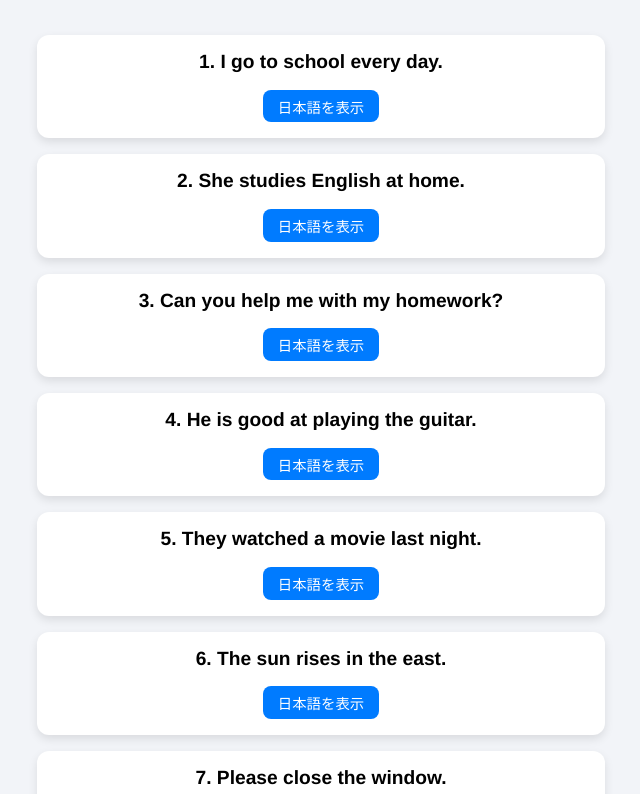
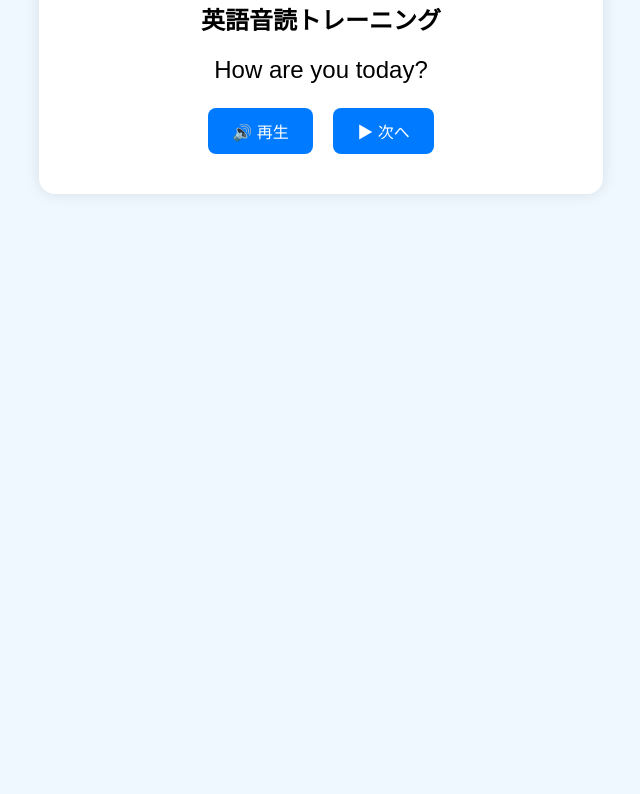
Before and after one commit to yuu8484/ondoku-english, a plain HTML site: page index.html in a window 1280 px wide. Shown: the part 83-877 px from the top of the page, without its empty margins (319-959 px from the left). After the commit the page ends 800 px from the top, so only its background shows below. Drawn offline with Linux system fonts and the light colour scheme.

Commit message:
Add files via upload

```diff
--- a/index.html
+++ b/index.html
@@ -3,123 +3,102 @@
 <head>
   <meta charset="UTF-8" />
   <meta name="viewport" content="width=device-width, initial-scale=1.0"/>
-  <title>音読英語学習（高校生向け）</title>
+  <title>音読英語学習</title>
   <style>
     body {
+      font-family: Arial, sans-serif;
+      text-align: center;
       margin: 0;
-      padding: 0;
-      background-color: #f2f4f8;
-      font-family: 'Helvetica Neue', sans-serif;
-      display: flex;
-      flex-direction: column;
-      align-items: center;
-    }
-    h1 {
-      margin-top: 2rem;
-      font-size: 1.6em;
-      text-align: center;
+      padding: 2rem;
+      background: #f0f8ff;
     }
     .container {
-      max-width: 600px;
-      width: 100%;
-      padding: 1rem;
-      box-sizing: border-box;
+      max-width: 500px;
+      margin: auto;
+      background: #fff;
+      padding: 2rem;
+      border-radius: 1rem;
+      box-shadow: 0 0 15px rgba(0,0,0,0.1);
     }
-    .question-box {
-      background-color: #fff;
-      margin: 1rem 0;
-      padding: 1rem;
-      border-radius: 12px;
-      box-shadow: 0 4px 10px rgba(0,0,0,0.1);
-      text-align: center;
+    #question {
+      font-size: 1.5rem;
+      margin-bottom: 1rem;
     }
-    .english {
-      font-size: 1.2em;
-      font-weight: bold;
-      margin-bottom: 0.5em;
+    .btn {
+      padding: 0.7rem 1.5rem;
+      margin: 0.5rem;
+      border: none;
+      border-radius: 0.5rem;
+      background: #007BFF;
+      color: white;
+      font-size: 1rem;
       cursor: pointer;
     }
-    .translation {
-      display: none;
-      font-size: 0.95em;
-      font-style: italic;
-      color: #555;
-      margin-top: 0.5em;
-    }
-    button {
-      background-color: #007BFF;
-      color: white;
-      border: none;
-      border-radius: 8px;
-      padding: 0.4em 1em;
-      font-size: 0.9em;
-      margin-top: 0.5em;
-      cursor: pointer;
-    }
-    button:hover {
-      background-color: #0056b3;
+    .btn:hover {
+      background: #0056b3;
     }
   </style>
 </head>
 <body>
-  <h1>音読英語学習（高校生向け）</h1>
-  <div class="container" id="app"></div>
+  <div class="container">
+    <h2>英語音読トレーニング</h2>
+    <div id="question">Loading...</div>
+    <button class="btn" onclick="playAudio()">🔊 再生</button>
+    <button class="btn" onclick="nextQuestion()">▶ 次へ</button>
+  </div>
 
   <script>
     const questions = [
-      { en: "I go to school every day.", ja: "私は毎日学校に行きます。" },
-      { en: "She studies English at home.", ja: "彼女は家で英語を勉強します。" },
-      { en: "Can you help me with my homework?", ja: "宿題を手伝ってくれますか？" },
-      { en: "He is good at playing the guitar.", ja: "彼はギターを弾くのが得意です。" },
-      { en: "They watched a movie last night.", ja: "彼らは昨晩映画を見ました。" },
-      { en: "The sun rises in the east.", ja: "太陽は東から昇ります。" },
-      { en: "Please close the window.", ja: "窓を閉めてください。" },
-      { en: "Do you like sports?", ja: "あなたはスポーツが好きですか？" },
-      { en: "It’s important to read books.", ja: "本を読むことは大切です。" },
-      { en: "We are going to the museum tomorrow.", ja: "私たちは明日博物館に行きます。" },
-      { en: "He was absent from school.", ja: "彼は学校を欠席しました。" },
-      { en: "I have never been to Kyoto.", ja: "私は京都に行ったことがありません。" },
-      { en: "Let’s practice together.", ja: "一緒に練習しましょう。" },
-      { en: "I want to be a doctor.", ja: "私は医者になりたいです。" },
-      { en: "Don’t forget your homework.", ja: "宿題を忘れないでください。" },
-      { en: "She looks happy today.", ja: "彼女は今日うれしそうです。" },
-      { en: "My favorite subject is math.", ja: "私の好きな教科は数学です。" },
-      { en: "He speaks three languages.", ja: "彼は3か国語を話します。" },
-      { en: "Can I ask you a question?", ja: "質問してもいいですか？" },
-      { en: "We enjoyed our school trip.", ja: "私たちは修学旅行を楽しみました。" },
+      "How are you today?",
+      "This is a pen.",
+      "Can you help me?",
+      "I have two brothers.",
+      "She likes apples.",
+      "Where is the station?",
+      "It’s sunny today.",
+      "What time is it now?",
+      "I want to go to the library.",
+      "Do you speak English?",
+      "He is studying math.",
+      "Let’s go shopping.",
+      "My favorite food is sushi.",
+      "Please open the window.",
+      "I live in Japan.",
+      "I usually get up at seven.",
+      "This book is interesting.",
+      "I play soccer on weekends.",
+      "She is my best friend.",
+      "We visited Kyoto last year."
     ];
 
-    const app = document.getElementById("app");
+    let index = 0;
 
-    questions.forEach((q, i) => {
-      const box = document.createElement("div");
-      box.className = "question-box";
+    function loadQuestion() {
+      document.getElementById("question").innerText = questions[index];
+    }
 
-      const en = document.createElement("div");
-      en.className = "english";
-      en.textContent = `${i + 1}. ${q.en}`;
-      en.addEventListener("click", () => {
-        const utter = new SpeechSynthesisUtterance(q.en);
-        utter.lang = "en-US";
-        speechSynthesis.speak(utter);
-      });
-      box.appendChild(en);
+    function playAudio() {
+      const text = questions[index];
+      const utter = new SpeechSynthesisUtterance(text);
+      utter.lang = "en-US";
+      const voices = speechSynthesis.getVoices();
+      const enVoice = voices.find(v => v.lang === "en-US" || v.lang.startsWith("en"));
+      if (enVoice) utter.voice = enVoice;
+      speechSynthesis.speak(utter);
+    }
 
-      const btn = document.createElement("button");
-      btn.textContent = "日本語を表示";
-      box.appendChild(btn);
+    function nextQuestion() {
+      index = (index + 1) % questions.length;
+      loadQuestion();
+    }
 
-      const ja = document.createElement("div");
-      ja.className = "translation";
-      ja.textContent = q.ja;
-      box.appendChild(ja);
+    // Safari対策：voicesが遅れて読み込まれることがある
+    window.speechSynthesis.onvoiceschanged = () => {
+      loadQuestion();
+    };
 
-      btn.addEventListener("click", () => {
-        ja.style.display = ja.style.display === "none" ? "block" : "none";
-      });
-
-      app.appendChild(box);
-    });
+    // 最初の問題を表示
+    loadQuestion();
   </script>
 </body>
 </html>
```
